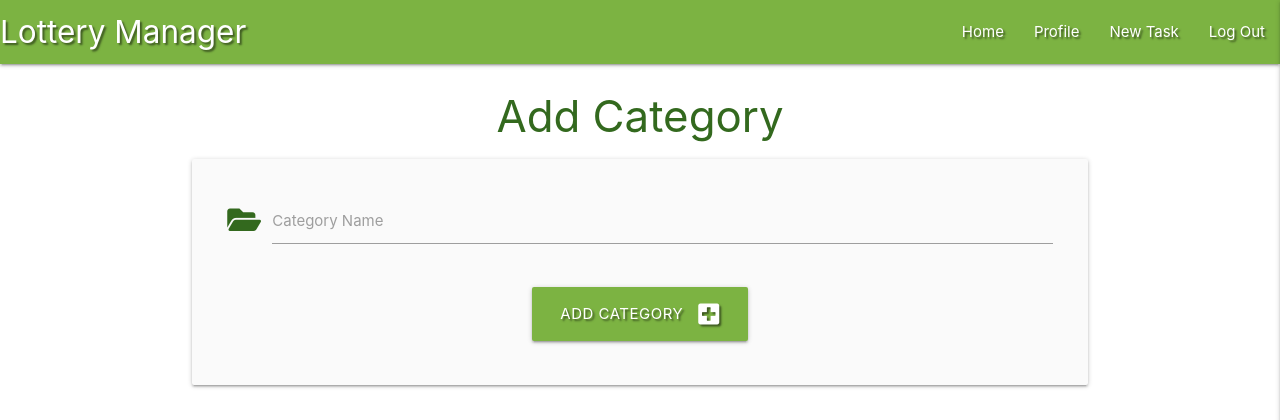
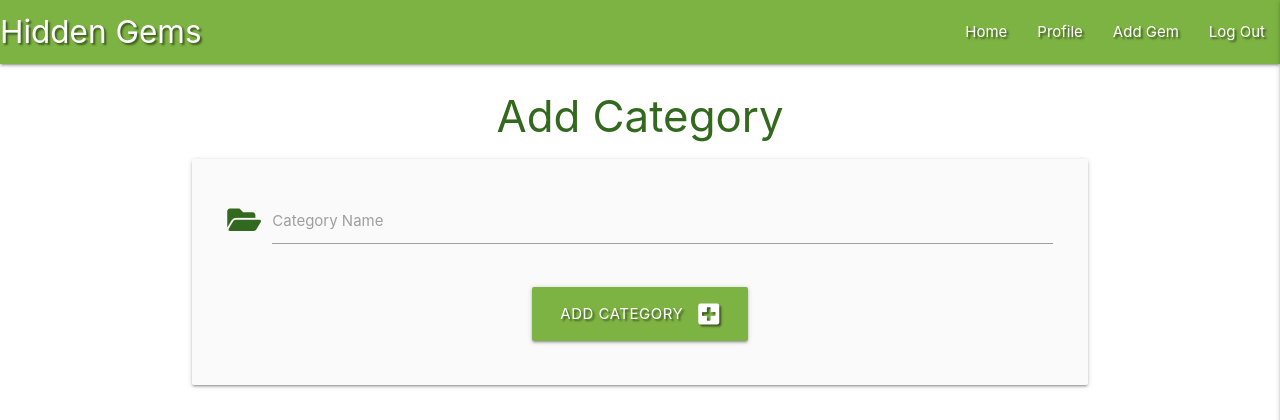
Before and after one commit to LogicAtom/flask-task-manager-project, a Flask app: page /add_category in a window 1280 px wide. Shown: the top 420 px of the page. Run offline with Flask 2, Linux system fonts and the light colour scheme; the visitor is signed in with stand-in values (Sample User, id 1); some libraries are stand-ins or nearby versions.

Commit message:
base.html, Title and Task changed

```diff
--- a/templates/base.html
+++ b/templates/base.html
@@ -21,13 +21,13 @@
         <!-- top navbar -->
         <nav class="nav-extended text-shadow light-green darken-1">
             <div class="nav-wrapper">
-                <a href="{{ url_for('get_tasks') }}" class="brand-logo">Lottery Manager</a>
+                <a href="{{ url_for('get_tasks') }}" class="brand-logo">Hidden Gems</a>
                 <a href="#" data-target="mobile-demo" class="sidenav-trigger right"><i class="fas fa-bars"></i></a>
                 <ul class="right hide-on-med-and-down">
                     <li><a href="{{ url_for('get_tasks') }}">Home</a></li>
                     {% if session.user %}
                     <li><a href="{{ url_for('profile', username=session['user']) }}">Profile</a></li>
-                    <li><a href="{{ url_for('add_task') }}">New Task</a></li>
+                    <li><a href="{{ url_for('add_task') }}">Add Gem</a></li>
                     {% if session.user|lower == "admin"|lower %}
                     <li><a href="{{ url_for('get_categories') }}">Manage Categories</a></li>
                     {% endif %}
@@ -43,12 +43,12 @@
         <!-- mobile sidenav -->
         <ul class="sidenav" id="mobile-demo">
             <li>
-                <h4 class="center-align light-green-text text-darken 4">Lottery Manager</h4>
+                <h4 class="center-align light-green-text text-darken 4">Hidden Gems</h4>
             </li>
             <li><a href="{{ url_for('get_tasks') }}">Home</a></li>
             {% if session.user %}
             <li><a href="{{ url_for('profile', username=session['user']) }}">Profile</a></li>
-            <li><a href="{{ url_for('add_task') }}">New Task</a></li>
+            <li><a href="{{ url_for('add_task') }}">Add Gem</a></li>
             {% if session.user|lower == "admin"|lower %}
             <li><a href="{{ url_for('get_categories') }}">Manage Categories</a></li>
             {% endif %}
```
